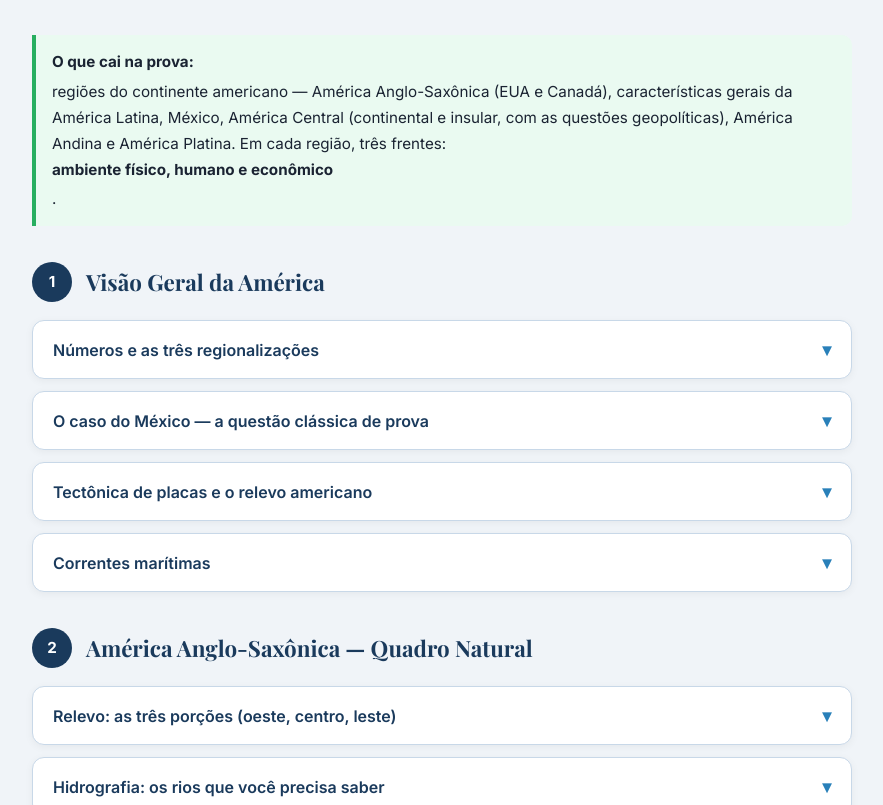
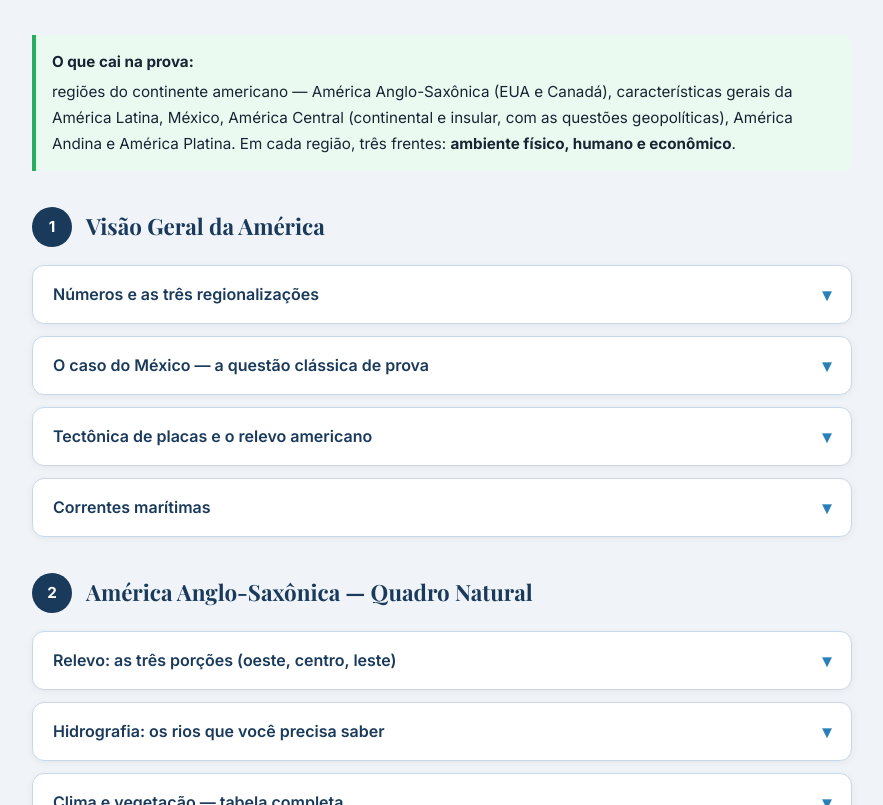
Before and after one commit to gabrielamorim27310-ai/caderno-digital, a website: page geografia-2tri-america.html in a window 1280 px wide. Shown: the part 960-1765 px from the top of the page, without its empty margins (198-1081 px from the left). Drawn offline with nearby package versions, Linux system fonts and the light colour scheme.

Commit message:
fix: bug de layout nas info-boxes com mais de um <strong>
.highlight strong, .warning strong, .tip strong { display:block }
sem :first-child pegava TODOS os <strong>, não só o título da caixa —
cada trecho em negrito quebrava pra própria linha. Mesmo bug já
corrigido em outras páginas nesta sessão; passou batido nestas duas
porque não tinham caixa com mais de um <strong> até agora (a nova nota
sobre Sun Belt/Stanford, em geografia-2tri-america.html, expôs o bug).
Corrigido também em geografia-2tri.html (mesma origem, mesmo arquivo-mãe).

```diff
--- a/geografia-2tri-america.html
+++ b/geografia-2tri-america.html
@@ -157,7 +157,7 @@
     .highlight { background: var(--highlight-bg); border-color: var(--highlight-border); }
     .warning   { background: var(--warning-bg);   border-color: var(--warning-border); }
     .tip       { background: var(--tip-bg);        border-color: var(--tip-border); }
-    .highlight strong, .warning strong, .tip strong { display: block; margin-bottom: 4px; }
+    .highlight strong:first-child, .warning strong:first-child, .tip strong:first-child { display: block; margin-bottom: 4px; }
 
     /* ── Tables ── */
     .data-table {
```
Also changed, not shown: geografia-2tri.html (+1 -1 lines).
